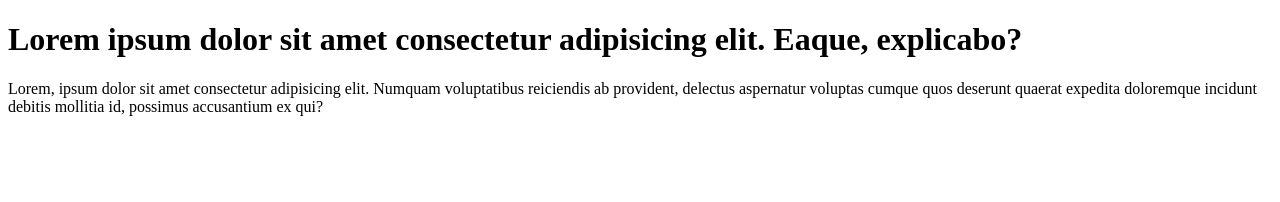
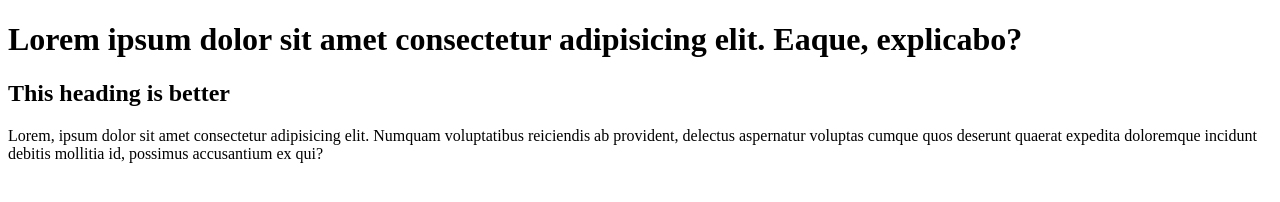
Before and after one commit to romandurdela/test, a plain HTML site: page index.html in a window 1280 px wide. Drawn offline with Linux system fonts and the light colour scheme.

Commit message:
Added second heading index.html

```diff
--- a/index.html
+++ b/index.html
@@ -7,6 +7,7 @@
 </head>
 <body>
    <h1> Lorem ipsum dolor sit amet consectetur adipisicing elit. Eaque, explicabo?</h1>
+   <h2>This heading is better</h2>
     Lorem, ipsum dolor sit amet consectetur adipisicing elit. Numquam voluptatibus reiciendis ab provident, delectus aspernatur voluptas cumque quos deserunt quaerat expedita doloremque incidunt debitis mollitia id, possimus accusantium ex qui?
 </body>
 </html>
```
